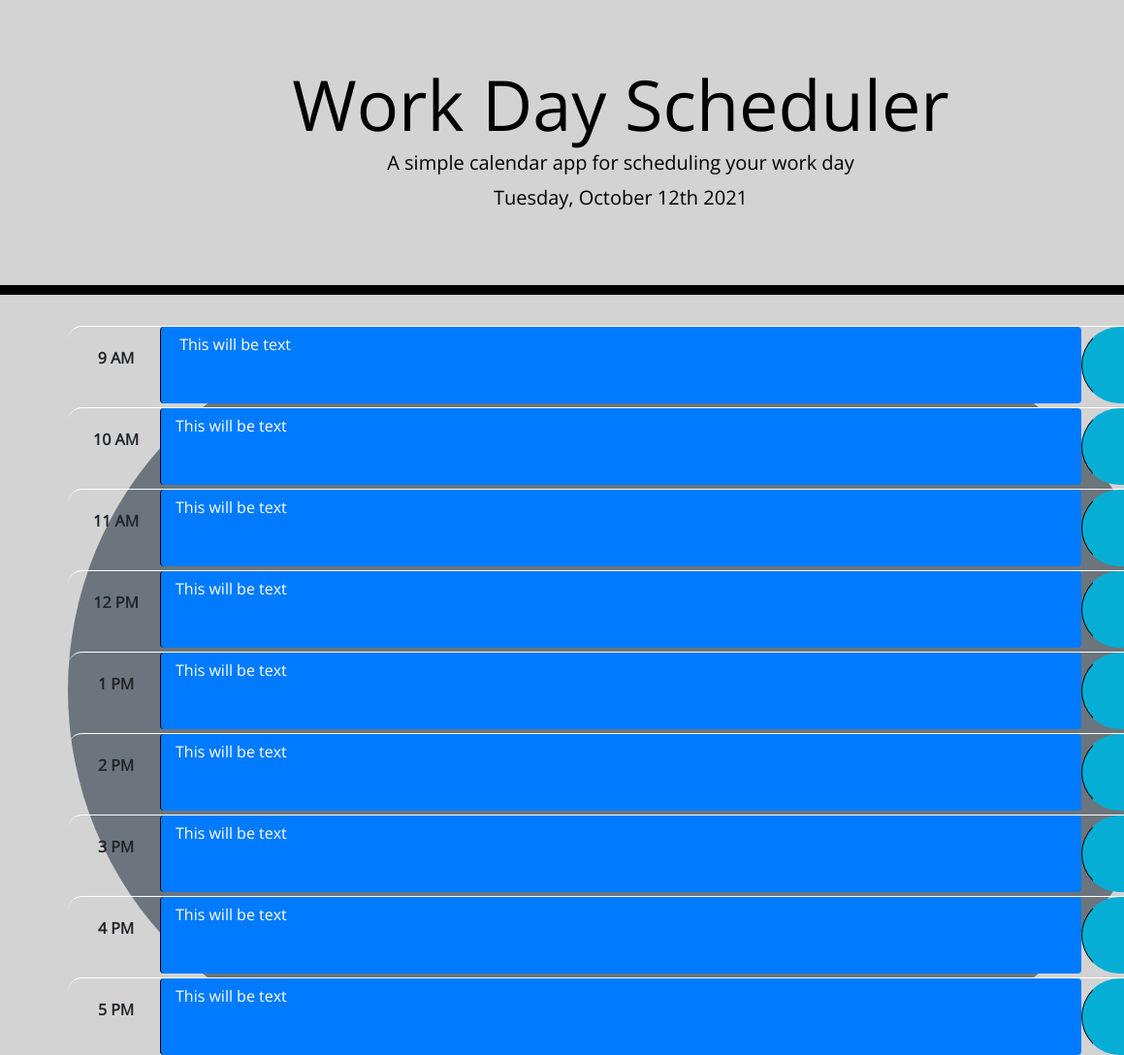
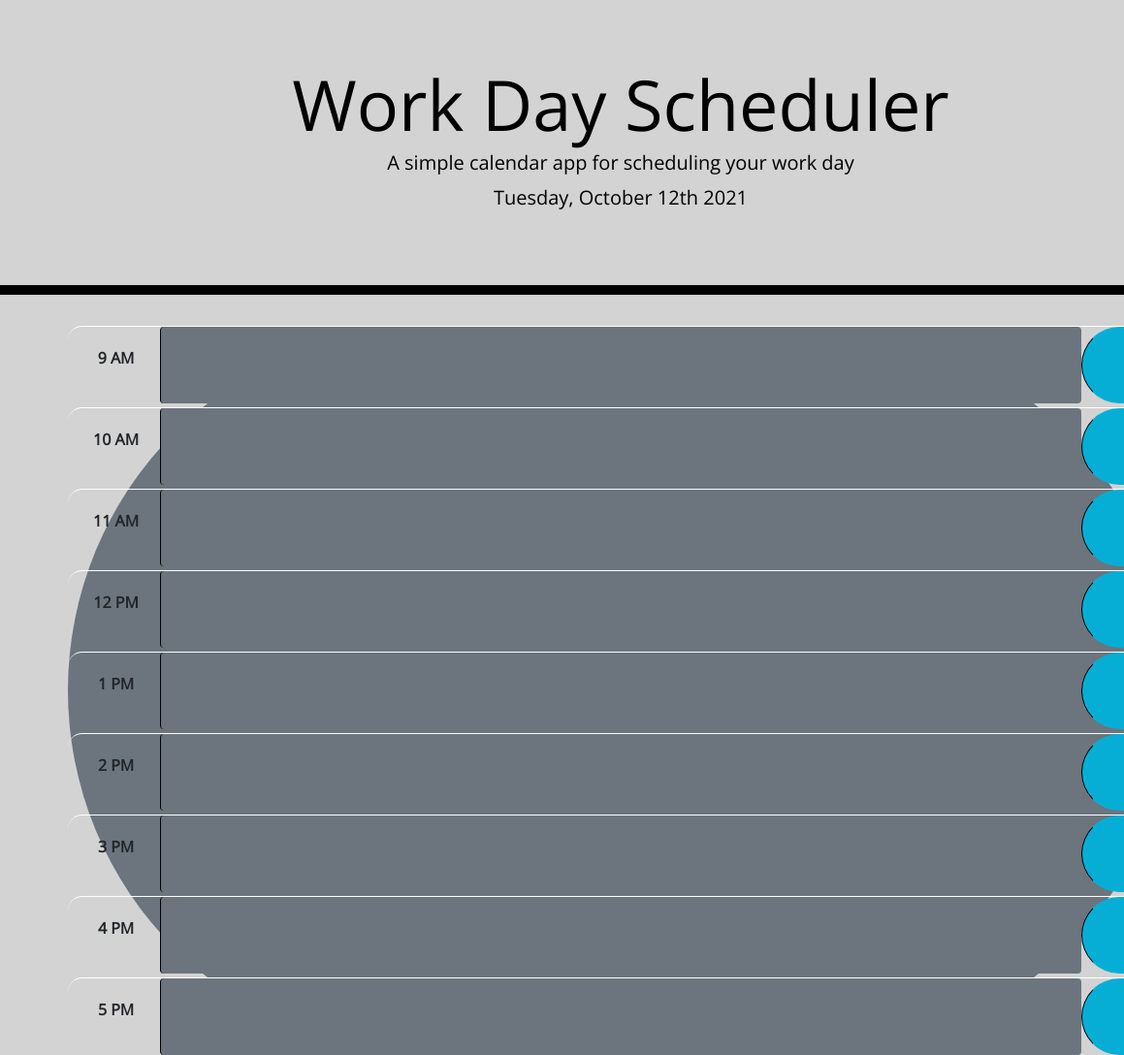
Before and after one commit to jenmlucas/Work-Day-Scheduler, a plain HTML site: page index.html in a window 1280 px wide. Shown: the full height of the page at 97% size, 0-1159 px from the left. Drawn offline with nearby package versions, Linux system fonts and the light colour scheme; a web font is replaced by a local one.

Commit message:
text saves to localStorage, colors of calender change with current time

```diff
--- a/assets/js/script.js
+++ b/assets/js/script.js
@@ -1,4 +1,4 @@
-var saveBtn= $(".btn");
+var saveBtn = $(".btn");
 
 // GIVEN I am using a daily planner to create a schedule
 // WHEN I open the planner
@@ -19,31 +19,46 @@ $("#currentDay").text(moment().format("dddd, MMMM Do YYYY"));
 // WHEN I scroll down
 // THEN I am presented with time blocks for standard business hours-- requirement--- Done in HTML
 
-
-// WHEN I view the time blocks for that day
-// THEN each time block is color-coded to indicate whether it is in the past, present, or future
-
-
-
-
 // WHEN I click into a time block
 // THEN I can enter an event
 
-$(".description").on("click", "p", function(){
-  var textInfo = $(this).text().trim();
-
-  console.log(textInfo);
-
-  saveTasks();
-})
-
 // WHEN I click the save button for that time block
 // THEN the text for that event is saved in local storage
-var saveTasks = function(){
- textInfo= localStorage.setItem("textInfo", JSON.stringify(this));
+var saveTasks = function () {
+  var text = $(this).siblings(".description").val();
+  var idInfo = $(this).siblings(".description").attr("id");
+  //textareaArray= $(".description");
+
+  console.log(idInfo);
+  textInfo = localStorage.setItem(idInfo, JSON.stringify(text));
   console.log("button clicked");
 };
 
 saveBtn.on("click", saveTasks);
+
 // WHEN I refresh the page
 // THEN the saved events persist
+var loadTask = function() {
+  var textareaArray= ["9", "10", "11","12", "13", "14", "15", "16","17"];
+  var currentTime = moment().hour();
+  for (var i = 0; i < textareaArray.length; i++) {
+    var id = "#" + textareaArray[i];
+    $(id).val(localStorage.getItem(textareaArray[i]));
+    //write within for loop
+    if ( textareaArray[i] > currentTime) {
+      //$("p:first").addClass("intro");
+      $(id).addClass("bg-success");
+      //$("p").removeClass("intro");
+      $(id).removeClass("bg-primary");
+
+    } else if (textareaArray[i] < currentTime) {
+      $(id).addClass("bg-secondary");
+      $(id).removeClass("bg-primary");
+    }
+  }
+
+};
+
+// WHEN I view the time blocks for that day
+// THEN each time block is color-coded to indicate whether it is in the past, present, or future
+loadTask();
--- a/index.html
+++ b/index.html
@@ -33,55 +33,55 @@
     <div class="container bg-secondary rounded-pill">
         <section class="row time-block">
           <div class= "col-md-1 hour mt-4 font-weight-bold text-body"> 9 AM</div>
-          <textarea class="col-md-10 bg-primary rounded text-white description"> This will be text</textarea>
+          <textarea id="9" class="col-md-10 bg-primary rounded text-white description"></textarea>
           <button class="btn saveBtn col-md-1 rounded-pill"><span class="oi oi-clipboard fa-lg"></span></button>
         </section>
 
         <section class="row time-block mt-1">
           <div class= "col-md-1 hour text-center mt-4 font-weight-bold text-body "> 10 AM</div>
-          <textarea class="col-md-10 bg-primary rounded text-white description">This will be text</textarea>
+          <textarea id="10"  class="col-md-10 bg-primary rounded text-white description"></textarea>
           <button class="btn saveBtn col-md-1 rounded-pill"><span class="oi oi-clipboard fa-lg"></span></button>
         </section>
 
         <section class="row time-block mt-1">
           <div class= "col-md-1 hour text-center mt-4 font-weight-bold text-body"> 11 AM</div>
-          <textarea class="col-md-10 bg-primary rounded text-white description">This will be text</textarea>
+          <textarea id="11" class="col-md-10 bg-primary rounded text-white description"></textarea>
           <button class="btn saveBtn col-md-1 rounded-pill"><span class="oi oi-clipboard fa-lg"></span></button>
         </section>
 
         <section class="row time-block mt-1">
           <div class= "col-md-1 hour  text-center mt-4 font-weight-bold text-body"> 12 PM</div>
-          <textarea class="col-md-10 bg-primary rounded text-white description description">This will be text</textarea>
+          <textarea id="12" class="col-md-10 bg-primary rounded text-white description description"></textarea>
           <button class="btn saveBtn col-md-1 rounded-pill"><span class="oi oi-clipboard fa-lg"></span></button>
         </section>
 
         <section class="row time-block mt-1">
           <div class= "col-md-1 hour  text-center mt-4 font-weight-bold text-body"> 1 PM</div>
-          <textarea class="col-md-10 bg-primary rounded text-white description">This will be text</textarea>
+          <textarea id="13" class="col-md-10 bg-primary rounded text-white description"></textarea>
           <button class="btn saveBtn col-md-1 rounded-pill"><span class="oi oi-clipboard fa-lg"></span></button>
         </section>
 
         <section class="row time-block mt-1">
           <div class= "col-md-1 hour  text-center mt-4 font-weight-bold text-body"> 2 PM</div>
-          <textarea class="col-md-10 bg-primary rounded text-white description">This will be text</textarea>
+          <textarea id="14" class="col-md-10 bg-primary rounded text-white description"></textarea>
           <button class="btn saveBtn col-md-1 rounded-pill"><span class="oi oi-clipboard fa-lg"></span></button>
         </section>
 
         <section class="row time-block mt-1">
           <div class= "col-md-1 hour  text-center mt-4 font-weight-bold text-body"> 3 PM</div>
-          <textarea class="col-md-10 bg-primary rounded text-white description">This will be text</textarea>
+          <textarea id="15" class="col-md-10 bg-primary rounded text-white description"></textarea>
           <button class="btn saveBtn col-md-1 rounded-pill"><span class="oi oi-clipboard fa-lg"></span></button>
         </section>
 
         <section class="row time-block mt-1">
           <div class= "col-md-1 hour  text-center mt-4 font-weight-bold text-body"> 4 PM</div>
-          <textarea class="col-md-10 bg-primary rounded text-white description">This will be text</textarea>
+          <textarea id="16" class="col-md-10 bg-primary rounded text-white description"></textarea>
           <button class="btn saveBtn col-md-1 rounded-pill"><span class="oi oi-clipboard fa-lg"></span></button>
         </section>
 
         <section class="row time-block mt-1">
           <div class= "col-md-1 hour  text-center mt-4 font-weight-bold text-body"> 5 PM</div>
-          <textarea class="col-md-10 bg-primary rounded text-white description">This will be text</textarea>
+          <textarea id="17" class="col-md-10 bg-primary rounded text-white description">This will be text</textarea>
           <button class="btn saveBtn col-md-1 rounded-pill"><span class="oi oi-clipboard fa-lg"></span></button>
         </section>
 
```
